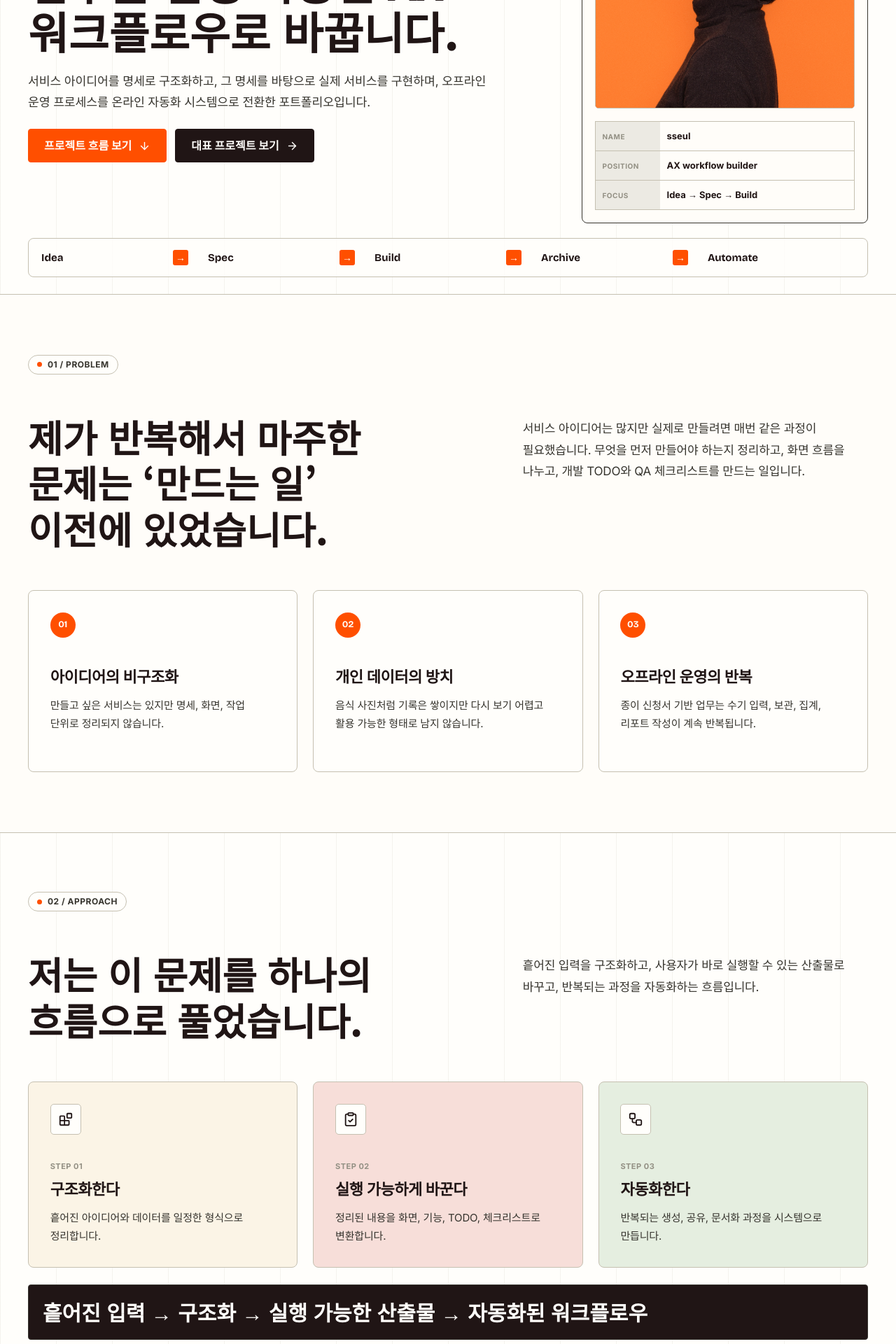
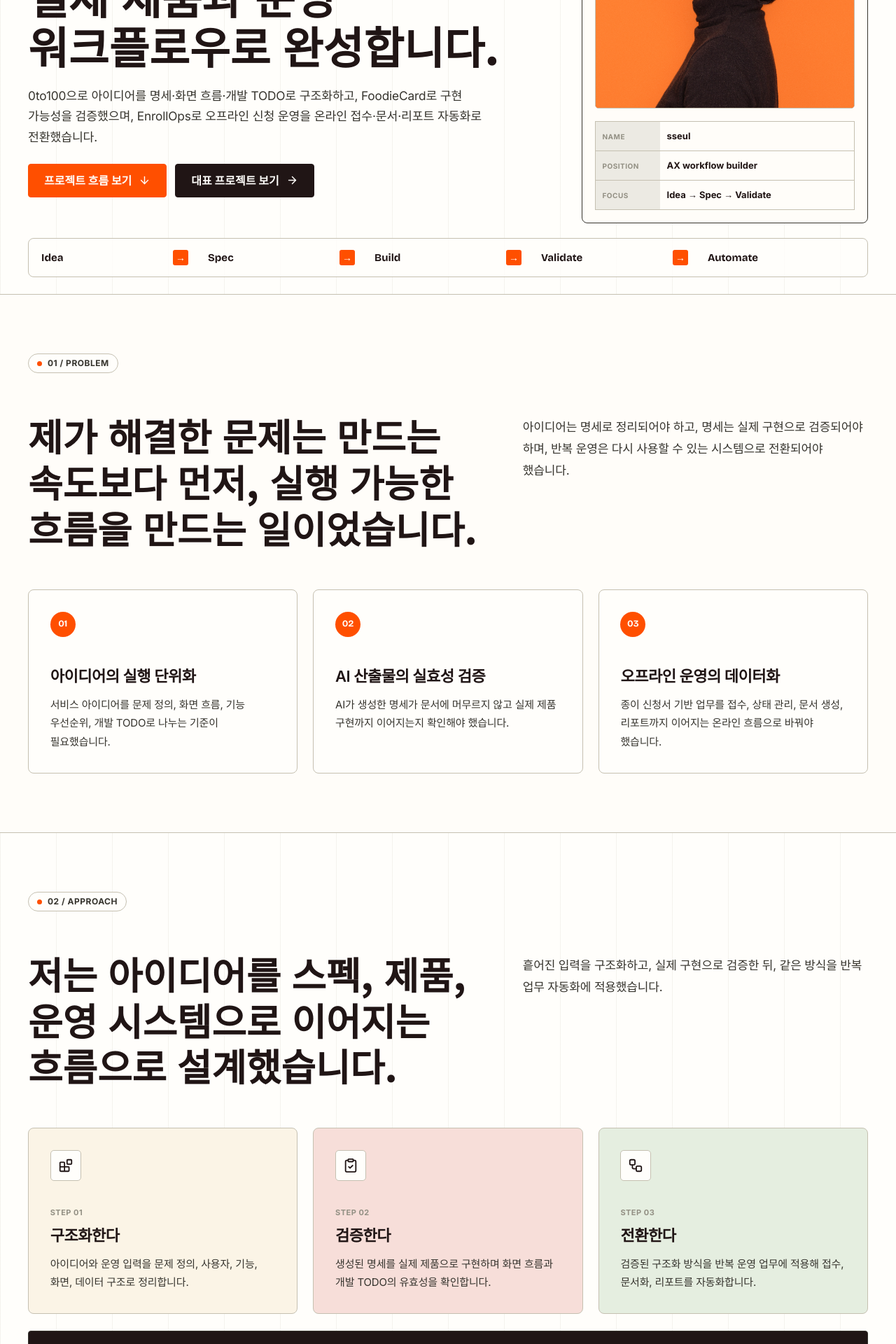
Before and after one commit to sgsg9447/sseul, a React (Vite) app: page / in a window 1280 px wide. Shown: the part 380-2300 px from the top of the page at 70% size. Built offline with nearby package versions, Linux system fonts and the light colour scheme.

Commit message:
Sharpen AX portfolio positioning

```diff
--- a/src/components/projects/ProjectVisual.tsx
+++ b/src/components/projects/ProjectVisual.tsx
@@ -38,14 +38,14 @@ export function ProjectVisual({ type }: ProjectVisualProps) {
       <div className="artifact-stack">
         <span className="artifact-label">Story card preview</span>
         <div className="mock mock-meal">
-          <strong>오늘뭐먹었지?</strong>
+          <strong>FoodieCard</strong>
           <div className="meal-grid">
             <span />
             <span />
             <span />
             <span />
           </div>
-          <p>11.07 · 하루 식사 카드</p>
+          <p>0to100 spec · MVP preview</p>
         </div>
       </div>
     );
--- a/src/data/portfolio.ts
+++ b/src/data/portfolio.ts
@@ -2,16 +2,16 @@ import type { Approach, CaseStep, Problem, Project, SkillRow } from '../types/po
 
 export const problems: Problem[] = [
   {
-    title: '아이디어의 비구조화',
-    body: '만들고 싶은 서비스는 있지만 명세, 화면, 작업 단위로 정리되지 않습니다.',
+    title: '아이디어의 실행 단위화',
+    body: '서비스 아이디어를 문제 정의, 화면 흐름, 기능 우선순위, 개발 TODO로 나누는 기준이 필요했습니다.',
   },
   {
-    title: '개인 데이터의 방치',
-    body: '음식 사진처럼 기록은 쌓이지만 다시 보기 어렵고 활용 가능한 형태로 남지 않습니다.',
+    title: 'AI 산출물의 실효성 검증',
+    body: 'AI가 생성한 명세가 문서에 머무르지 않고 실제 제품 구현까지 이어지는지 확인해야 했습니다.',
   },
   {
-    title: '오프라인 운영의 반복',
-    body: '종이 신청서 기반 업무는 수기 입력, 보관, 집계, 리포트 작성이 계속 반복됩니다.',
+    title: '오프라인 운영의 데이터화',
+    body: '종이 신청서 기반 업무를 접수, 상태 관리, 문서 생성, 리포트까지 이어지는 온라인 흐름으로 바꿔야 했습니다.',
   },
 ];
 
@@ -19,17 +19,17 @@ export const approaches: Approach[] = [
   {
     icon: 'blocks',
     title: '구조화한다',
-    body: '흩어진 아이디어와 데이터를 일정한 형식으로 정리합니다.',
+    body: '아이디어와 운영 입력을 문제 정의, 사용자, 기능, 화면, 데이터 구조로 정리합니다.',
   },
   {
     icon: 'clipboardCheck',
-    title: '실행 가능하게 바꾼다',
-    body: '정리된 내용을 화면, 기능, TODO, 체크리스트로 변환합니다.',
+    title: '검증한다',
+    body: '생성된 명세를 실제 제품으로 구현하며 화면 흐름과 개발 TODO의 유효성을 확인합니다.',
   },
   {
     icon: 'workflow',
-    title: '자동화한다',
-    body: '반복되는 생성, 공유, 문서화 과정을 시스템으로 만듭니다.',
+    title: '전환한다',
+    body: '검증된 구조화 방식을 반복 운영 업무에 적용해 접수, 문서화, 리포트를 자동화합니다.',
   },
 ];
 
@@ -38,31 +38,33 @@ export const projects: Project[] = [
     step: '01',
     name: '0to100',
     label: 'Spec engine',
-    title: '아이디어를 실행 가능한 서비스 명세로 바꾸는 AI 워크플로우',
+    title: '아이디어를 개발 가능한 명세와 실행 체크리스트로 변환하는 AI 워크플로우',
     summary:
-      '서비스 아이디어를 입력하면 문제 정의, 타깃 사용자, 핵심 기능, 화면 흐름, 개발 TODO, QA 체크리스트로 자동 변환합니다.',
-    role: '서비스 제작 전 반복되는 기획 정리 과정을 자동화하기 위해 만든 도구입니다.',
-    features: ['아이디어 입력', '문제 정의', '화면 흐름', '개발 TODO', 'QA 체크리스트'],
+      '서비스 아이디어를 입력하면 문제 정의, 타깃 사용자, 핵심 기능, 화면 흐름, 개발 TODO, QA 체크리스트까지 한 번에 생성합니다.',
+    role:
+      '생성된 스펙은 FoodieCard 구현에 적용해 실제 개발 단계에서 화면 구성과 기능 우선순위를 정하는 기준으로 검증했습니다.',
+    features: ['문제 정의', '타깃 사용자', 'MVP 범위', '화면 흐름', '개발 TODO', 'QA 체크리스트'],
     board: {
       input: '서비스 아이디어 한 문장',
-      output: '문제 정의, 화면 흐름, 개발 TODO',
-      automation: '명세 생성과 QA 체크리스트 자동화',
+      output: '구현 가능한 서비스 명세와 작업 단위',
+      automation: '기획 정리, TODO, QA 체크리스트 생성 자동화',
     },
     visual: 'spec',
   },
   {
     step: '02',
-    name: '오늘뭐먹었지?',
-    label: 'Personal archive',
-    title: '0to100으로 생성한 명세를 바탕으로 구현한 음식 사진 하루 카드 서비스',
+    name: 'FoodieCard',
+    label: 'Workflow validation',
+    title: '0to100 산출물이 실제 제품 구현까지 이어짐을 증명한 검증 프로젝트',
     summary:
-      '오늘 먹은 음식 사진 여러 장을 날짜별로 묶고, 음식 이름과 짧은 메모를 더해 한 장의 스토리 카드로 생성합니다.',
-    role: '사진첩에 흩어진 음식 사진을 날짜별 기록과 공유 가능한 카드 이미지로 전환합니다.',
-    features: ['사진 업로드', '날짜 묶기', '메모 입력', '9:16 카드', '저장과 공유'],
+      '0to100이 만든 기능 정의, 화면 흐름, 개발 TODO를 기준으로 음식 사진 하루 카드 서비스를 구현해 산출물의 실행 가능성을 검증했습니다.',
+    role:
+      '식단 사진과 짧은 메모를 하루 기록 카드로 전환하는 제품을 완성하며, 생성된 스펙이 초기 화면 구성과 기능 우선순위 설정에 유효함을 확인했습니다.',
+    features: ['스펙 기반 구현', '사진 업로드', '메모 입력', '카드 미리보기', '이미지 저장'],
     board: {
-      input: '날짜가 섞인 음식 사진 여러 장',
-      output: '하루 단위 9:16 스토리 카드',
-      automation: '날짜 묶기, 레이아웃 구성, 이미지 저장',
+      input: '0to100이 생성한 서비스 명세',
+      output: '하루 식사 카드 생성 제품',
+      automation: '화면 흐름, 기능 정의, TODO의 구현 적합성 검증',
     },
     visual: 'meal',
   },
@@ -70,15 +72,16 @@ export const projects: Project[] = [
     step: '03',
     name: 'EnrollOps',
     label: 'Ops automation',
-    title: '종이 신청서 기반 운영을 온라인 접수·문서·리포트 자동화로 전환',
+    title: '종이 신청서 기반 운영을 데이터 중심 온라인 워크플로우로 전환',
     summary:
-      '오프라인 신청서를 온라인 접수, 관리자 관리, 문서 생성, 운영 리포트까지 이어지는 자동화 시스템으로 전환합니다.',
-    role: '입력, 관리, 문서화, 리포트 생성까지 이어지는 반복 업무를 자동화합니다.',
-    features: ['온라인 폼', 'DB 저장', '관리자 대시보드', 'PDF 자동 생성', '운영 리포트'],
+      '오프라인 신청서 운영을 온라인 접수, 관리자 상태 관리, 신청서 PDF 생성, 운영 리포트까지 이어지는 시스템으로 전환했습니다.',
+    role:
+      '반복 입력과 수기 집계를 줄이기 위해 접수, 데이터 저장, 상태 관리, 문서화, 리포트 생성을 하나의 운영 흐름으로 연결했습니다.',
+    features: ['온라인 접수', '상태 관리', '신청서 PDF', '운영 리포트', '관리자 대시보드'],
     board: {
       input: '종이 신청서와 반복 집계 업무',
       output: '관리자 대시보드, 신청서 PDF, 운영 리포트',
-      automation: '접수, 상태 관리, 문서 생성 흐름 자동화',
+      automation: '접수, 보관, 상태 관리, 문서 생성, 리포트 자동화',
     },
     visual: 'ops',
   },
@@ -87,49 +90,49 @@ export const projects: Project[] = [
 export const caseSteps: CaseStep[] = [
   {
     step: 'Step 1',
-    title: '아이디어 입력',
-    body: '음식 사진은 계속 찍지만 사진첩에 쌓이기만 하고, 그날 무엇을 먹었는지 다시 보기 어렵다.',
+    title: '검증 주제 선정',
+    body: '음식 사진과 짧은 메모를 하루 기록 카드로 바꾸는 작은 서비스를 0to100 검증 대상으로 선정했습니다.',
   },
   {
     step: 'Step 2',
-    title: '0to100 결과 생성',
-    body: '문제 정의, 핵심 사용자, MVP 기능, 화면 목록, 사용자 플로우, 개발 TODO, QA 체크리스트.',
+    title: '0to100 산출물 생성',
+    body: '문제 정의, 핵심 사용자, MVP 기능, 화면 목록, 사용자 플로우, 개발 TODO, QA 체크리스트를 생성했습니다.',
   },
   {
     step: 'Step 3',
-    title: '실제 구현',
-    body: '사진 업로드 화면, 음식 정보 입력 화면, 카드 미리보기 화면, 이미지 저장 화면, 기록 아카이브 화면.',
+    title: 'FoodieCard 제품 구현',
+    body: '사진 업로드, 음식 정보 입력, 카드 미리보기, 이미지 저장 흐름을 실제 제품 화면으로 구현했습니다.',
   },
   {
     step: 'Step 4',
-    title: '결과',
-    body: '아이디어가 단순 메모에서 실제 구현 가능한 서비스 명세로 바뀌었고, 그 명세를 기반으로 MVP를 구현했습니다.',
+    title: '검증 결과 반영',
+    body: '초기 화면 구성과 기능 우선순위에는 생성 산출물이 유효했고, 이미지 저장과 예외 상태는 구현 과정에서 추가 정의가 필요함을 확인했습니다.',
   },
 ];
 
 export const skills: SkillRow[] = [
   {
     area: 'Frontend',
-    detail: 'React, Vite, TypeScript 기반으로 단계형 화면과 상태 흐름을 설계합니다.',
+    detail: 'React, Vite, TypeScript 기반으로 명세 생성, 카드 제작, 관리자 운영 화면의 상태 흐름을 구현했습니다.',
   },
   {
     area: 'AI Workflow',
-    detail: '아이디어 입력값을 문제 정의, 기능 목록, 작업 단위 같은 구조화된 산출물로 변환합니다.',
+    detail: '아이디어 입력값을 문제 정의, 기능 목록, 화면 흐름, 개발 TODO, QA 체크리스트로 변환하는 흐름을 설계했습니다.',
   },
   {
     area: 'File · Image',
-    detail: '음식 사진 업로드와 카드 이미지 생성을 통해 개인 기록을 다시 사용할 수 있게 만듭니다.',
+    detail: 'FoodieCard에서 사진 업로드와 카드 미리보기를 구현하며 0to100 산출물의 실행 가능성을 검증했습니다.',
   },
   {
     area: 'Data Modeling',
-    detail: '아이디어, 명세, 식사 기록, 신청서 데이터를 도메인별로 구조화합니다.',
+    detail: '아이디어, 명세, 식사 기록, 신청서, 운영 상태 데이터를 도메인별로 구조화했습니다.',
   },
   {
     area: 'Export',
-    detail: '카드 이미지, 신청서 PDF, 운영 리포트처럼 공유 가능한 결과물을 생성합니다.',
+    detail: '카드 이미지, 신청서 PDF, 운영 리포트처럼 공유와 보관이 가능한 결과물을 생성했습니다.',
   },
   {
     area: 'UX',
-    detail: '생성 전 검토, 수정 가능한 자동화, 단계별 입력 흐름을 설계합니다.',
+    detail: '자동 생성 결과를 사용자가 검토하고 수정할 수 있도록 단계별 입력과 확인 흐름을 설계했습니다.',
   },
 ];
--- a/src/sections/ApproachSection.tsx
+++ b/src/sections/ApproachSection.tsx
@@ -15,8 +15,8 @@ export function ApproachSection() {
         <SectionIntro
           count="02"
           label="Approach"
-          title="저는 이 문제를 하나의 흐름으로 풀었습니다."
-          body="흩어진 입력을 구조화하고, 사용자가 바로 실행할 수 있는 산출물로 바꾸고, 반복되는 과정을 자동화하는 흐름입니다."
+          title="저는 아이디어를 스펙, 제품, 운영 시스템으로 이어지는 흐름으로 설계했습니다."
+          body="흩어진 입력을 구조화하고, 실제 구현으로 검증한 뒤, 같은 방식을 반복 업무 자동화에 적용했습니다."
         />
         <div className="approach-grid">
           {approaches.map((item, index) => {
@@ -33,7 +33,7 @@ export function ApproachSection() {
             );
           })}
         </div>
-        <div className="flow-line">흩어진 입력 → 구조화 → 실행 가능한 산출물 → 자동화된 워크플로우</div>
+        <div className="flow-line">아이디어 → 명세 → 제품 검증 → 운영 자동화</div>
       </div>
     </section>
   );
--- a/src/sections/CaseStudySection.tsx
+++ b/src/sections/CaseStudySection.tsx
@@ -8,8 +8,8 @@ export function CaseStudySection() {
         <SectionIntro
           count="04"
           label="Case study"
-          title="0to100은 실제 서비스를 만드는 과정에서 검증했습니다."
-          body="오늘뭐먹었지?는 0to100으로 생성한 명세를 바탕으로 MVP까지 이어간 실사용 사례입니다."
+          title="0to100은 FoodieCard 구현 과정에서 실제 사용 가능한 워크플로우로 검증했습니다."
+          body="생성된 문제 정의, 화면 흐름, 기능 목록, 개발 TODO를 FoodieCard 구현에 적용하며 산출물의 실행 가능성과 보완 지점을 확인했습니다."
         />
         <div className="case-grid">
           {caseSteps.map((step) => (
--- a/src/sections/ClosingSection.tsx
+++ b/src/sections/ClosingSection.tsx
@@ -12,13 +12,15 @@ export function ClosingSection() {
             <span />
             06 / Contact
           </p>
-          <h2>흩어진 아이디어를 실행 가능한 흐름으로 바꾸는 일을 이야기하고 싶습니다.</h2>
+          <h2>아이디어를 실행 가능한 제품과 운영 흐름으로 바꾸는 일을 이야기하고 싶습니다.</h2>
           <p>
-            서비스 아이디어를 구조화하는 도구, 생활 기록을 다시 사용할 수 있게 만드는 서비스,
-            오프라인 운영을 온라인 워크플로우로 전환하는 프로젝트에 관심이 있습니다.
+            0to100으로 아이디어를 구현 가능한 명세로 구조화했고, FoodieCard로 그 명세가 실제 제품
+            구현까지 이어질 수 있음을 검증했으며, EnrollOps로 반복 운영을 온라인 워크플로우로
+            전환했습니다.
           </p>
           <p>
-            함께 만들고 싶은 문제나 검토해보고 싶은 흐름이 있다면 편하게 연락해주세요.
+            복잡하거나 애매한 문제를 반복 가능한 절차로 바꾸고, 사람이 바로 실행할 수 있는 시스템으로
+            설계하는 역할에 관심이 있습니다.
           </p>
           <div className="closing-actions">
             <a className="btn btn-primary" href={contactHref} target="_blank" rel="noreferrer">
--- a/src/sections/HeroSection.tsx
+++ b/src/sections/HeroSection.tsx
@@ -2,7 +2,7 @@ import { ArrowDown, ArrowRight } from 'lucide-react';
 import logoMark from '../assets/logo-mark.svg';
 import profile from '../assets/profile.jpg';
 
-const keywords = ['Idea', 'Spec', 'Build', 'Archive', 'Automate'];
+const keywords = ['Idea', 'Spec', 'Build', 'Validate', 'Automate'];
 
 export function HeroSection() {
   return (
@@ -12,10 +12,11 @@ export function HeroSection() {
           <span />
           sseul · AX workflow portfolio
         </p>
-        <h1>흩어진 아이디어와 반복 업무를 실행 가능한 AX 워크플로우로 바꿉니다.</h1>
+        <h1>아이디어를 실행 가능한 명세로 구조화하고, 실제 제품과 운영 워크플로우로 완성합니다.</h1>
         <p className="hero-lede">
-          서비스 아이디어를 명세로 구조화하고, 그 명세를 바탕으로 실제 서비스를 구현하며,
-          오프라인 운영 프로세스를 온라인 자동화 시스템으로 전환한 포트폴리오입니다.
+          0to100으로 아이디어를 명세·화면 흐름·개발 TODO로 구조화하고, FoodieCard로 구현
+          가능성을 검증했으며, EnrollOps로 오프라인 신청 운영을 온라인 접수·문서·리포트 자동화로
+          전환했습니다.
         </p>
         <div className="hero-actions">
           <a className="btn btn-primary" href="#flow">
@@ -43,7 +44,7 @@ export function HeroSection() {
           <span>Position</span>
           <strong>AX workflow builder</strong>
           <span>Focus</span>
-          <strong>Idea → Spec → Build</strong>
+          <strong>Idea → Spec → Validate</strong>
         </div>
       </aside>
 
--- a/src/sections/PortfolioFlowSection.tsx
+++ b/src/sections/PortfolioFlowSection.tsx
@@ -9,8 +9,8 @@ export function PortfolioFlowSection() {
         <SectionIntro
           count="03"
           label="Portfolio flow"
-          title="3개의 프로젝트는 하나의 제작 흐름으로 연결됩니다."
-          body="0to100이 아이디어를 실제 제작 가능한 명세로 변환하고, 오늘뭐먹었지?가 그 명세를 실제 서비스로 검증하며, EnrollOps가 같은 구조화 방식을 운영 자동화로 확장합니다."
+          title="3개의 프로젝트는 하나의 AX 제작 흐름으로 연결됩니다."
+          body="0to100은 아이디어를 개발 가능한 명세로 바꾸고, FoodieCard는 그 명세가 실제 제품 구현으로 이어짐을 검증했으며, EnrollOps는 같은 방식을 반복 운영 업무에 적용한 전환 사례입니다."
         />
         <div className="project-flow" id="projects">
           {projects.map((project) => (
--- a/src/sections/ProblemSection.tsx
+++ b/src/sections/ProblemSection.tsx
@@ -8,8 +8,8 @@ export function ProblemSection() {
         <SectionIntro
           count="01"
           label="Problem"
-          title="제가 반복해서 마주한 문제는 ‘만드는 일’ 이전에 있었습니다."
-          body="서비스 아이디어는 많지만 실제로 만들려면 매번 같은 과정이 필요했습니다. 무엇을 먼저 만들어야 하는지 정리하고, 화면 흐름을 나누고, 개발 TODO와 QA 체크리스트를 만드는 일입니다."
+          title="제가 해결한 문제는 만드는 속도보다 먼저, 실행 가능한 흐름을 만드는 일이었습니다."
+          body="아이디어는 명세로 정리되어야 하고, 명세는 실제 구현으로 검증되어야 하며, 반복 운영은 다시 사용할 수 있는 시스템으로 전환되어야 했습니다."
         />
         <div className="problem-grid">
           {problems.map((problem, index) => (
```
Also changed, not shown: 1 other file (tests, documents, lock files or other folders).
